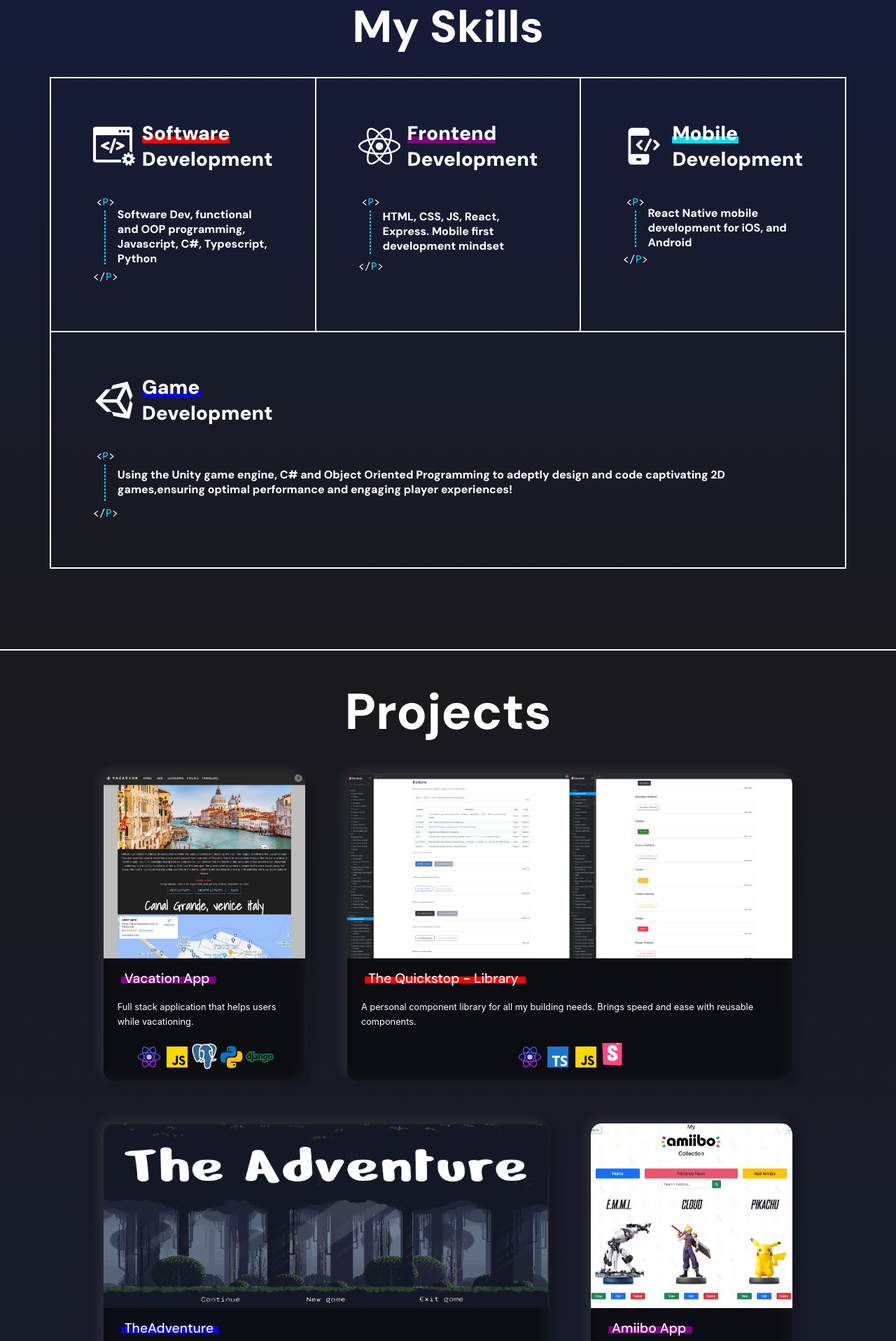
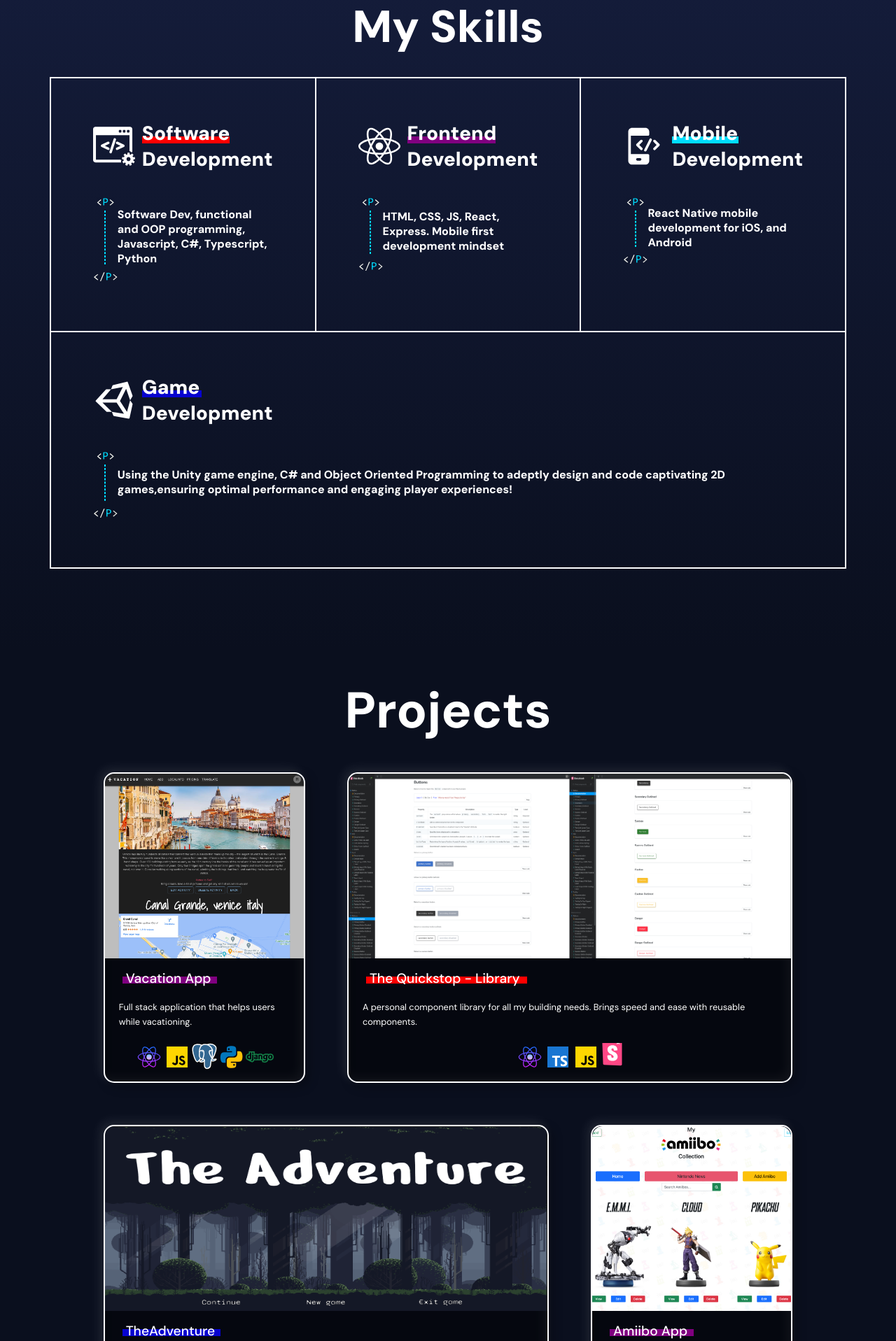
Before and after one commit to Lanny-MacMillan/dev_portfolio, a React (Create React App) app: page / in a window 1280 px wide. Shown: the part 880-2797 px from the top of the page at 70% size. Built offline with nearby package versions, Linux system fonts and the light colour scheme; no server answers; a web font is replaced by a local one.

Commit message:
added white borders and more moble styles

```diff
--- a/src/components/contact/Contact.styles.js
+++ b/src/components/contact/Contact.styles.js
@@ -9,6 +9,8 @@ export const ContactContainer = styled.div`
   /* padding: 30px; */
   margin: 0;
   background: #c4cbca;
+  background-image: linear-gradient(#2f4289, #c4cbca);
+
   /* height: 80vh; */
   overflow: hidden;
 `;
@@ -405,7 +407,7 @@ export const ConnectBody = styled.div`
   font-size: 1em;
   font-family: "DM Sans", sans-serif;
   font-optical-sizing: auto;
-  font-weight: 500;
+  font-weight: 800;
   font-style: normal;
   text-align: center;
 
--- a/src/components/home/Home.styles.js
+++ b/src/components/home/Home.styles.js
@@ -204,8 +204,9 @@ export const HeroHeader = styled.div`
   color: #141c3a;
   font-weight: 800;
   font-family: "DM Sans", sans-serif;
-
+  font-size: 1em;
   @media only screen and (min-width: 320px) and (max-width: 768px) {
+    font-size: 0.7em;
   }
 
   @media only screen and (min-width: 769px) and (max-width: 992px) {
--- a/src/components/skills/Skills.styles.js
+++ b/src/components/skills/Skills.styles.js
@@ -11,9 +11,10 @@ export const SkillsContainer = styled.div`
   /* border: 1px solid teal; */
   color: #224;
   /* background: #141c3a; */
-  border-bottom: 2px solid white;
+  /* border-bottom: 2px solid white; */
   /* border-top: 2px solid white; */
-  background-image: linear-gradient(#141c3a, #1a191d);
+  background-image: linear-gradient(#141c3a, #0a0f1e);
+  /* background-image: linear-gradient(#141c3a, #1a191d); */
 `;
 // export const SkillsContainer = styled.div`
 //   display: grid;
--- a/src/projects/Projects.styles.js
+++ b/src/projects/Projects.styles.js
@@ -12,7 +12,7 @@ export const ProjectsContainer = styled.div`
   margin: 0;
   /* border: 1px solid teal; */
   color: #224;
-  background-image: linear-gradient(#1a191d, #141c3a);
+  background: #0a0f1e;
   /* background: #1a191d; */
 
   /* background: #141c3a; */
@@ -241,6 +241,8 @@ export const ProjectCardContainer = styled.div`
   position: relative;
   display: flex;
   flex-direction: column;
+  border: 2px solid white;
+
   box-shadow: inset 5px 5px 5px rgba(0, 0, 0, 0.2),
     inset -5px -5px 15px rgba(255, 255, 255, 0.1),
     5px 5px 15px rgba(0, 0, 0, 0.3), -5px -5px 15px rgba(255, 255, 255, 0.1);
@@ -254,6 +256,8 @@ export const ProjectCardContainerWide = styled.div`
   position: relative;
   display: flex;
   flex-direction: column;
+  border: 2px solid white;
+
   box-shadow: inset 5px 5px 5px rgba(0, 0, 0, 0.2),
     inset -5px -5px 15px rgba(255, 255, 255, 0.1),
     5px 5px 15px rgba(0, 0, 0, 0.3), -5px -5px 15px rgba(255, 255, 255, 0.1);
@@ -267,6 +271,8 @@ export const ProjectCardContainerLarge = styled.div`
   position: relative;
   display: flex;
   flex-direction: column;
+  border: 2px solid white;
+
   box-shadow: inset 5px 5px 5px rgba(0, 0, 0, 0.2),
     inset -5px -5px 15px rgba(255, 255, 255, 0.1),
     5px 5px 15px rgba(0, 0, 0, 0.3), -5px -5px 15px rgba(255, 255, 255, 0.1);
@@ -367,6 +373,8 @@ export const Footer = styled.div`
   height: 40%;
   z-index: 1;
   background: rgba(0, 0, 0, 0.5);
+  font-family: "DM Sans", sans-serif;
+
   border-radius: 0px 0px 15px 15px;
   /* border: 1px solid blue; */
   @media only screen and (min-width: 320px) and (max-width: 600px) {
@@ -383,6 +391,8 @@ export const FooterWide = styled.div`
   z-index: 1;
   height: 40%;
   background: rgba(0, 0, 0, 0.5);
+  font-family: "DM Sans", sans-serif;
+
   border-radius: 0px 0px 15px 15px;
   /* border: 1px solid red; */
   @media only screen and (min-width: 320px) and (max-width: 600px) {
--- a/src/work/Work.styles.js
+++ b/src/work/Work.styles.js
@@ -9,7 +9,9 @@ export const ExperienceContainer = styled.div`
   min-height: auto;
   padding: 30px;
   margin: 0;
-  background-image: linear-gradient(#141c3a, #c4cbca);
+  /* background-image: linear-gradient(#141c3a, #2f4289); */
+  background-image: linear-gradient(#0a0f1e, #2f4289);
+
   /* border: 1px solid teal; */
   color: #224;
   /* background: #1a191d; */
@@ -142,10 +144,12 @@ export const ProjectCard = styled.div`
   display: flex;
   flex-direction: column;
   justify-content: space-between;
+  border: 2px solid white;
+
   font-size: 1em;
   padding: 25px 20px 20px 30px;
   /* background-color: #699298; */
-  border: 1px solid rgba(255, 255, 255, 0.25);
+  /* border: 1px solid rgba(255, 255, 255, 0.25); */
   border-radius: 20px;
   background-color: rgba(255, 255, 255, 0.35);
   /* box-shadow: 0 0 10px 1px rgba(0, 0, 0, 0.25); */
```
